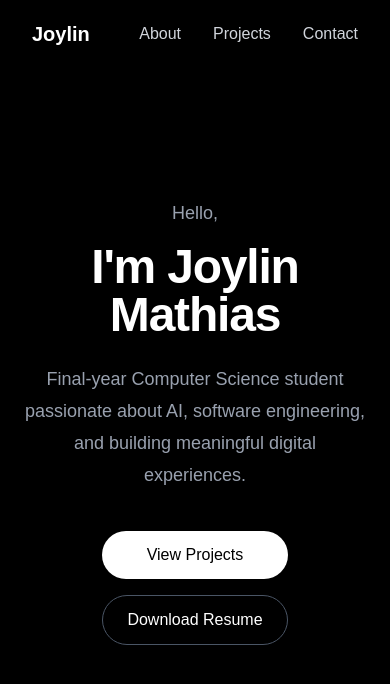
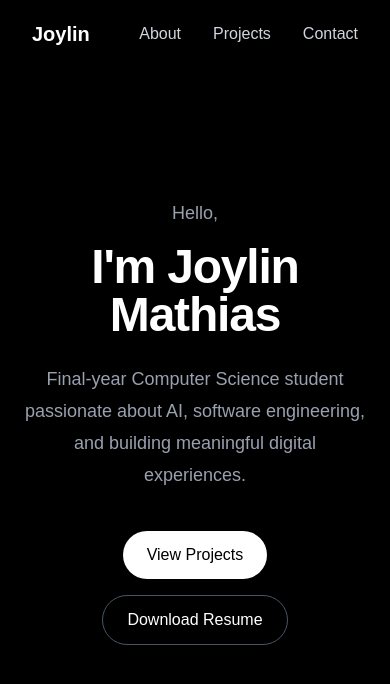
Before and after one commit to joylinmhs/portfolio, a Next.js app: page / in a window 390 px wide. Shown: the top 684 px of the page. Built offline with nearby package versions, Linux system fonts and the light colour scheme.

Commit message:
Updated Hero.tsx

```diff
--- a/components/Hero.tsx
+++ b/components/Hero.tsx
@@ -16,7 +16,7 @@ export default function Hero() {
           software engineering, and building meaningful digital experiences.
         </p>
 
-        <div className="mt-10 flex flex-col gap-4 sm:flex-row">
+        <div className="mt-10 flex flex-row flex-wrap justify-center gap-4">
           <button className="rounded-full bg-white px-6 py-3 text-black font-medium transition hover:scale-105">
             View Projects
           </button>
```
